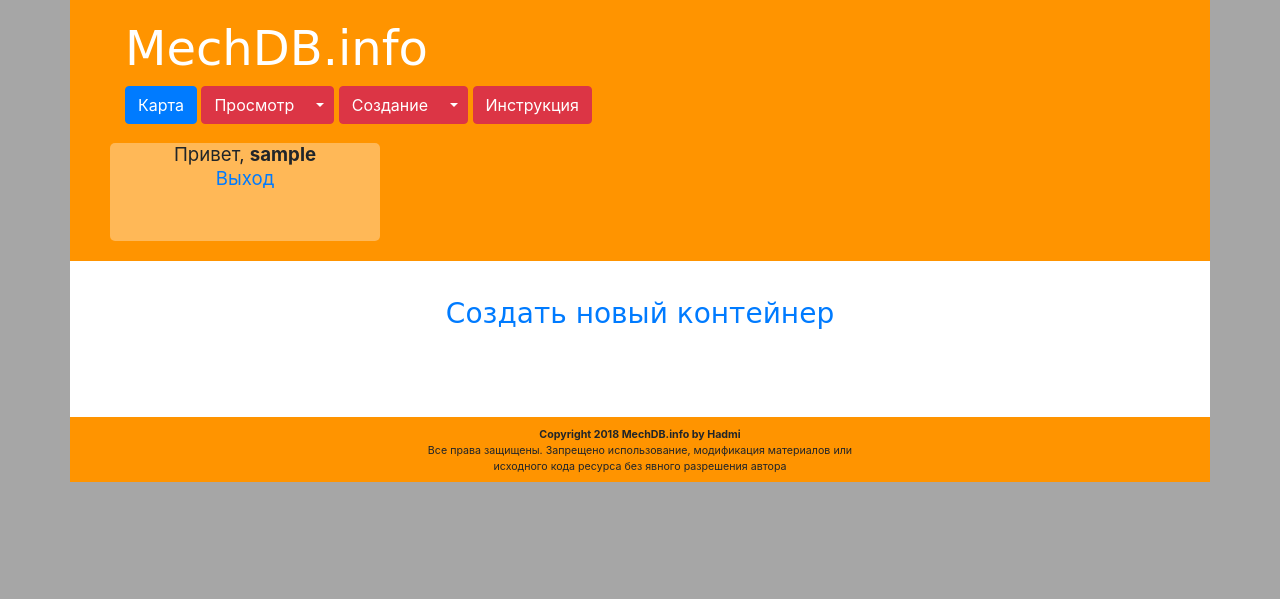
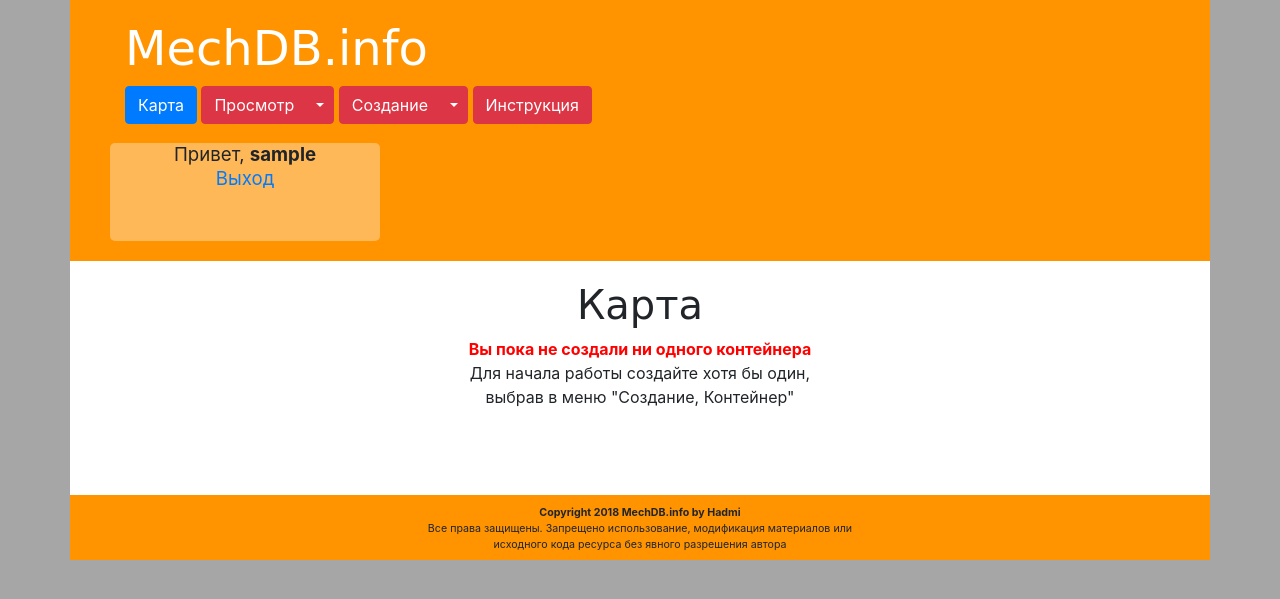
Before and after one commit to hadmiru/mechdb, a Django app: a page that uses mechdb_core/templates/mechdb_core/containers_map.html in a window 1280 px wide. Shown: the top 599 px of the page. Run offline with Django 3.2, Linux system fonts and the light colour scheme; the visitor is signed in with stand-in values (Sample User, id 1); data that the repository does not hold is empty; parts of the project's set-up code (start-up, migrations or seed data) failed here and were passed over; some libraries are stand-ins or nearby versions; some web fonts are replaced.

Commit message:
Багфиксы

```diff
--- a/mechdb/settings.py
+++ b/mechdb/settings.py
@@ -23,7 +23,7 @@ BASE_DIR = os.path.dirname(os.path.dirname(os.path.abspath(__file__)))
 SECRET_KEY = '!pnh*xv9)=9i^1d$#h2ze5#@n%am4qo=o408#qn*gvs+6ete(i'
 
 # SECURITY WARNING: don't run with debug turned on in production!
-DEBUG = True
+DEBUG = False
 
 ALLOWED_HOSTS = ['127.0.0.1', 'mechdb.info']
 
--- a/mechdb_core/forms.py
+++ b/mechdb_core/forms.py
@@ -65,7 +65,7 @@ class ContainerForm(forms.Form):
 
 class EquipmentForm(forms.Form):
 
-    formtype = forms.CharField(max_length=50, widget=forms.HiddenInput())
+    formtype = forms.CharField(max_length=50, initial='new', widget=forms.HiddenInput())
     form_completed = forms.BooleanField(initial=True, widget=forms.HiddenInput())
 
     sizename = forms.ModelChoiceField(queryset=Equipment_sizename.objects.filter(owner=0), empty_label=None, required=True, label='Модель')
--- a/mechdb_core/templates/mechdb_core/containers_map.html
+++ b/mechdb_core/templates/mechdb_core/containers_map.html
@@ -2,9 +2,13 @@
 
 {% block content %}
   <div class="col-md-7 col-centered">
-  <p><h3><center><a href="{% url 'container_new' %}">Создать новый контейнер</a></center></h3></p>
+    <center><h1>Карта</h1></center>
 
-
+  {% if not containers %}
+  <center><font color='red'><b>Вы пока не создали ни одного контейнера</b></font><br>
+  Для начала работы создайте хотя бы один,<br>
+  выбрав в меню "Создание, Контейнер"</p></center>
+  {% endif %}
   {% for i in containers %}
   {{ i|safe }}
   {% endfor %}
```
